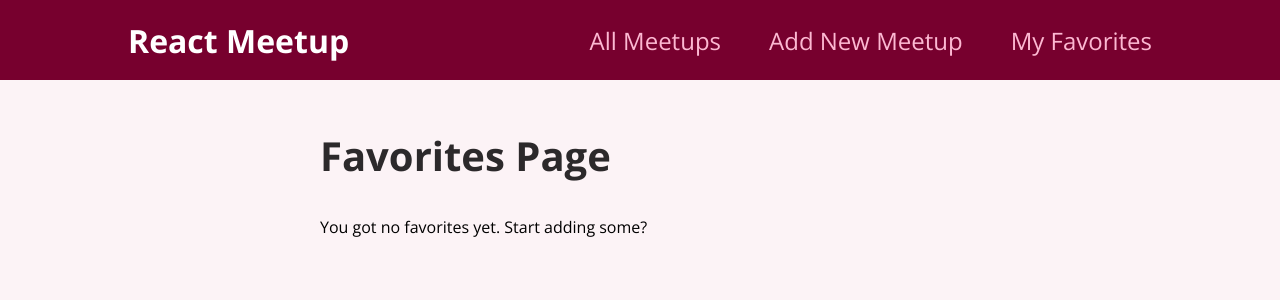
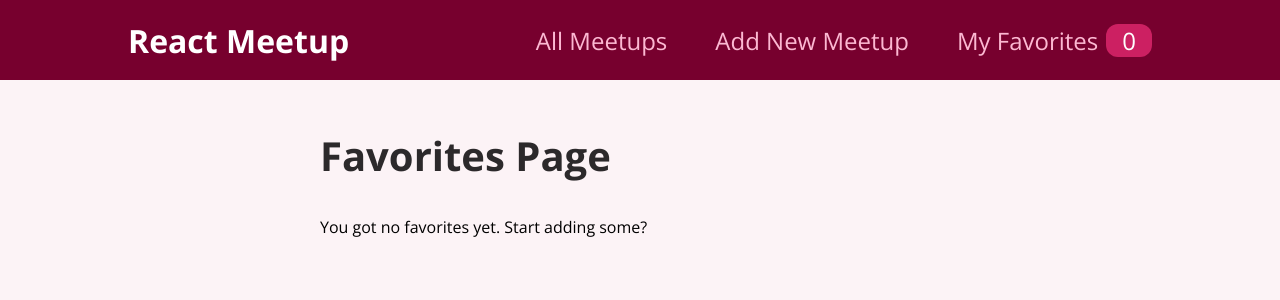
Before and after one commit to ajitjha393/React-Meetup, a React (Create React App) app: page /favorites in a window 1280 px wide. Shown: the top 300 px of the page. Built offline with nearby package versions, Linux system fonts and the light colour scheme.

Commit message:
Used fav context in Navigation

```diff
--- a/src/components/Layout/MainNavigation/MainNavigation.js
+++ b/src/components/Layout/MainNavigation/MainNavigation.js
@@ -1,8 +1,12 @@
+import { useContext } from 'react'
 import { Link } from 'react-router-dom'
 
+import FavoritesContext from '../../../store/favorites-context'
 import classes from './MainNavigation.module.css'
 
 function MainNavigation() {
+	const { totalFavorites } = useContext(FavoritesContext)
+
 	return (
 		<header className={classes.header}>
 			<div className={classes.logo}>React Meetup</div>
@@ -17,7 +21,10 @@
 					</li>
 
 					<li>
-						<Link to="/favorites">My Favorites</Link>
+						<Link to="/favorites">
+							My Favorites
+							<span className={classes.badge}>{totalFavorites}</span>
+						</Link>
 					</li>
 				</ul>
 			</nav>
```
